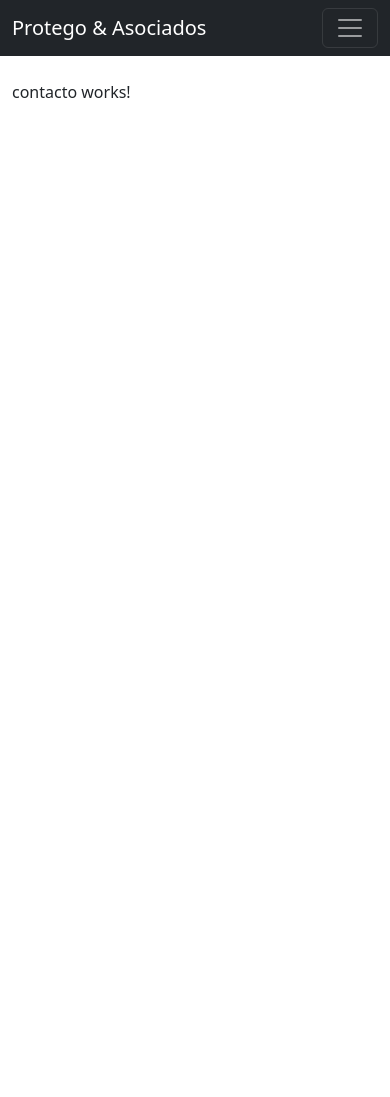
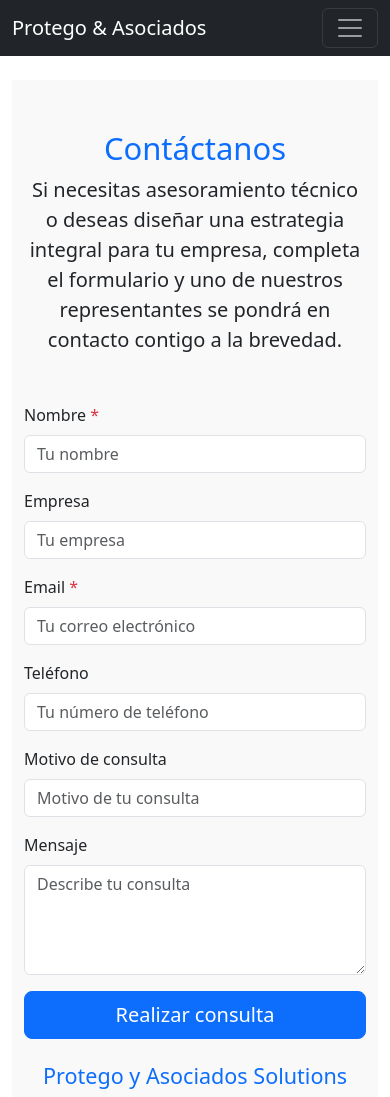
Before and after one commit to matiasmasciotta/protegoyasociados, an Angular app: page /contacto in a window 390 px wide. Shown: the top 1097 px of the page. Before the commit the page ends 844 px from the top, so only its background shows below. Built offline with nearby package versions, Linux system fonts and the light colour scheme.

Commit message:
contacto y nosotros

```diff
--- a/src/app/pages/contacto/contacto.component.html
+++ b/src/app/pages/contacto/contacto.component.html
@@ -1 +1,90 @@
-<p>contacto works!</p>
+<div class="contact-section" style="background: #f9f9f9; padding: 50px 0;">
+    <div class="container">
+      <!-- Título y descripción -->
+      <div class="text-center mb-5" data-aos="fade-down">
+        <h2 class="display-5 text-primary">Contáctanos</h2>
+        <p class="lead">
+          Si necesitas asesoramiento técnico o deseas diseñar una estrategia integral para tu empresa,
+          completa el formulario y uno de nuestros representantes se pondrá en contacto contigo a la brevedad.
+        </p>
+      </div>
+
+      <!-- Formulario de contacto -->
+      <div class="row">
+        <div class="col-lg-6" data-aos="fade-right">
+          <form id="contact-form">
+            <div class="row">
+              <!-- Primera fila: Nombre y Empresa -->
+              <div class="col-md-6 mb-3">
+                <label for="name" class="form-label">Nombre <span class="text-danger">*</span></label>
+                <input type="text" id="name" class="form-control" placeholder="Tu nombre" required>
+              </div>
+              <div class="col-md-6 mb-3">
+                <label for="company" class="form-label">Empresa</label>
+                <input type="text" id="company" class="form-control" placeholder="Tu empresa">
+              </div>
+            </div>
+
+            <div class="row">
+              <!-- Segunda fila: Email y Teléfono -->
+              <div class="col-md-6 mb-3">
+                <label for="email" class="form-label">Email <span class="text-danger">*</span></label>
+                <input type="email" id="email" class="form-control" placeholder="Tu correo electrónico" required>
+              </div>
+              <div class="col-md-6 mb-3">
+                <label for="phone" class="form-label">Teléfono</label>
+                <input type="tel" id="phone" class="form-control" placeholder="Tu número de teléfono">
+              </div>
+            </div>
+
+            <!-- Motivo de consulta -->
+            <div class="mb-3">
+              <label for="reason" class="form-label">Motivo de consulta</label>
+              <input type="text" id="reason" class="form-control" placeholder="Motivo de tu consulta">
+            </div>
+
+            <!-- Mensaje -->
+            <div class="mb-3">
+              <label for="message" class="form-label">Mensaje</label>
+              <textarea id="message" rows="4" class="form-control" placeholder="Describe tu consulta"></textarea>
+            </div>
+
+            <!-- Botón -->
+            <button type="button" class="btn btn-primary btn-lg w-100" (click)="sendWhatsApp()">Realizar consulta</button>
+          </form>
+        </div>
+
+        <!-- Información adicional -->
+        <div class="col-lg-6 text-center" data-aos="fade-left">
+          <h4 class="text-primary mt-4">Protego y Asociados Solutions</h4>
+          <p>
+            Dirección 2332, CABA<br>
+            <strong>¿Cómo llegar?</strong>
+          </p>
+          <img src="https://blog.hostalia.com/wp-content/themes/hostalia/images/2018-10-white-paper-localizador-direcciones-google-maps-php-blog-hostalia-hosting.jpg" alt="Cliente 1" style="height: 250px; background: #eaeaea; border-radius: 8px;">
+          <p class="mt-3">Nos eligen por nuestra experiencia y adaptabilidad, logrando un trabajo efectivo en cada proceso.</p>
+        </div>
+      </div>
+
+      <!-- Carrusel de clientes -->
+      <div class="clients-carousel mt-5" data-aos="zoom-in">
+        <h4 class="text-center text-primary mb-4">Clientes que confían en nosotros</h4>
+        <div class="carousel-container">
+          <div class="carousel-track">
+            <img src="https://www.martinmorris.ar/images/500/brand/logotaranto.png" alt="Cliente 1">
+            <img src="https://bago.com.ar/wp-content/uploads/2020/05/logo_laboratorios_bago_color.png" alt="Cliente 2">
+            <img src="https://via.placeholder.com/150" alt="Cliente 3">
+            <img src="https://via.placeholder.com/150" alt="Cliente 4">
+            <img src="https://via.placeholder.com/150" alt="Cliente 5">
+            <img src="https://via.placeholder.com/150" alt="Cliente 6">
+            <img src="https://via.placeholder.com/150" alt="Cliente 7">
+            <img src="https://via.placeholder.com/150" alt="Cliente 8">
+            <img src="https://via.placeholder.com/150" alt="Cliente 9">
+            <img src="https://via.placeholder.com/150" alt="Cliente 10">
+            <img src="https://via.placeholder.com/150" alt="Cliente 11">
+            <img src="https://via.placeholder.com/150" alt="Cliente 12">
+          </div>
+        </div>
+      </div>
+    </div>
+  </div>
--- a/src/app/pages/contacto/contacto.component.scss
+++ b/src/app/pages/contacto/contacto.component.scss
@@ -0,0 +1,31 @@
+.clients-carousel {
+    .carousel-container {
+      overflow: hidden;
+      position: relative;
+      width: 100%;
+      display: flex;
+      justify-content: center;
+    }
+
+    .carousel-track {
+      display: flex;
+      gap: 10px;
+      animation: scroll 15s linear infinite;
+
+      img {
+        width: 150px;
+        height: auto;
+        border-radius: 8px;
+        box-shadow: 0 2px 5px rgba(0, 0, 0, 0.1);
+      }
+    }
+
+    @keyframes scroll {
+      from {
+        transform: translateX(0);
+      }
+      to {
+        transform: translateX(-100%);
+      }
+    }
+  }
--- a/src/app/pages/contacto/contacto.component.ts
+++ b/src/app/pages/contacto/contacto.component.ts
@@ -1,5 +1,5 @@
-import { Component } from '@angular/core';
-
+import { Component, OnInit } from '@angular/core';
+import * as AOS from 'aos';
 @Component({
   selector: 'app-contacto',
   standalone: true,
@@ -7,6 +7,41 @@ import { Component } from '@angular/core';
   templateUrl: './contacto.component.html',
   styleUrl: './contacto.component.scss'
 })
-export class ContactoComponent {
+export class ContactoComponent implements OnInit{
+  ngOnInit(): void {
+    AOS.init({
+      duration: 1000,
+      once: true
+    });
+  }
+
+  sendWhatsApp() {
+    const name = (document.getElementById('name') as HTMLInputElement).value;
+    const email = (document.getElementById('email') as HTMLInputElement).value;
+    const company = (document.getElementById('company') as HTMLInputElement).value || 'Sin especificar';
+    const phone = (document.getElementById('phone') as HTMLInputElement).value || 'Sin especificar';
+    const reason = (document.getElementById('reason') as HTMLInputElement).value || 'Sin especificar';
+    const message = (document.getElementById('message') as HTMLTextAreaElement).value || 'Sin mensaje';
+
+    if (!name || !email) {
+      alert('Por favor, complete los campos obligatorios.');
+      return;
+    }
+
+    const url = `https://wa.me/5491165983667?text=
+      Hola, mi nombre es ${encodeURIComponent(name)}.
+
+      Email: ${encodeURIComponent(email)}.
+
+      Empresa: ${encodeURIComponent(company)}.
+
+      Teléfono: ${encodeURIComponent(phone)}.
+
+      Motivo: ${encodeURIComponent(reason)}.
+
+      Mensaje: ${encodeURIComponent(message)}.`;
+
+    window.open(url, '_blank');
+  }
 
 }
--- a/src/app/pages/nosotros/nosotros.component.html
+++ b/src/app/pages/nosotros/nosotros.component.html
@@ -1 +1,54 @@
-<p>nosotros works!</p>
+<div class="about-us-section" style="background: #f9f9f9; padding: 50px 0;">
+    <div class="container">
+      <!-- Sección 1 -->
+      <div class="row align-items-center mb-5">
+        <div class="col-md-6" data-aos="fade-right">
+          <h2 class="display-5 text-primary">Experiencia y Respaldo</h2>
+          <p class="lead">
+            En <i>Protego & Asociados</i>, contamos con más de 10 años de experiencia trabajando de la mano con diversas industrias,
+            ofreciendo asesoramiento integral y soluciones prácticas que garantizan resultados efectivos. Nuestro enfoque combina
+            conocimiento técnico con un servicio personalizado, adaptándonos a las necesidades específicas de cada cliente.
+          </p>
+          <p>
+            Con un equipo altamente capacitado, nuestro objetivo es implementar estrategias que no solo cumplan con las normativas legales,
+            sino que también fortalezcan la seguridad y el bienestar de tu organización.
+          </p>
+        </div>
+        <div class="col-md-6 text-center" data-aos="fade-left">
+          <img src="https://i0.wp.com/industrialmindset.com/wp-content/uploads/2024/06/la-importancia-de-la-seguridad-laboral-en-el-trabajo.png?resize=1536%2C878&ssl=1" alt="Experiencia y Respaldo" class="img-fluid rounded shadow">
+        </div>
+      </div>
+
+      <!-- Sección 2 -->
+      <div class="row align-items-center mb-5">
+        <div class="col-md-6 text-center order-md-2" data-aos="fade-left">
+          <img src="https://www.infoteknico.com/wp-content/uploads/2023/11/Seguridad-Industrial.jpg" alt="Compromiso y Confianza" class="img-fluid rounded shadow">
+        </div>
+        <div class="col-md-6 order-md-1" data-aos="fade-right">
+          <h2 class="display-5 text-primary">Nuestra Empresa</h2>
+          <p class="lead">
+            Nos destacamos por nuestra dedicación y compromiso hacia la excelencia. Cada proyecto que asumimos es una oportunidad
+            para demostrar nuestra pasión por la seguridad y el asesoramiento legal. Creemos en construir relaciones a largo plazo
+            basadas en la confianza, el profesionalismo y resultados tangibles.
+          </p>
+          <p>
+            Ya sea en el sector industrial, comercial o legal, estamos listos para ser tu aliado confiable en la implementación
+            de soluciones efectivas que protejan a tus empleados y refuercen tus operaciones.
+          </p>
+        </div>
+      </div>
+
+      <!-- Sección 3 -->
+      <div class="row text-center mb-5">
+        <div class="col" data-aos="zoom-in">
+          <h2 class="display-5 text-primary">Comprometidos a ser tu fuente confiable de apoyo</h2>
+          <p class="lead">
+            Nuestro compromiso va más allá de las expectativas. No solo buscamos cumplir, sino superar los estándares establecidos.
+            Protego & Asociados es tu aliado estratégico para garantizar el éxito de tus operaciones, promoviendo un entorno seguro,
+            eficiente y conforme a la legislación vigente.
+          </p>
+          <img src="https://www.venamet.com/wp-content/uploads/2024/01/seguridad-industrial-Venamet-soluciones-industriales.jpg" alt="Compromiso" class="img-fluid rounded shadow mt-4">
+        </div>
+      </div>
+    </div>
+  </div>
--- a/src/app/pages/nosotros/nosotros.component.ts
+++ b/src/app/pages/nosotros/nosotros.component.ts
@@ -1,4 +1,5 @@
-import { Component } from '@angular/core';
+import { Component, OnInit } from '@angular/core';
+import * as AOS from 'aos';
 
 @Component({
   selector: 'app-nosotros',
@@ -7,6 +8,14 @@ import { Component } from '@angular/core';
   templateUrl: './nosotros.component.html',
   styleUrl: './nosotros.component.scss'
 })
-export class NosotrosComponent {
+export class NosotrosComponent implements OnInit{
+
+  ngOnInit(): void {
+    AOS.init({
+      duration: 1000, // Duración de las animaciones
+      easing: 'ease-in-out', // Suavizado
+      once: true // Ejecutar solo una vez por elemento
+    });
+  }
 
 }
```
